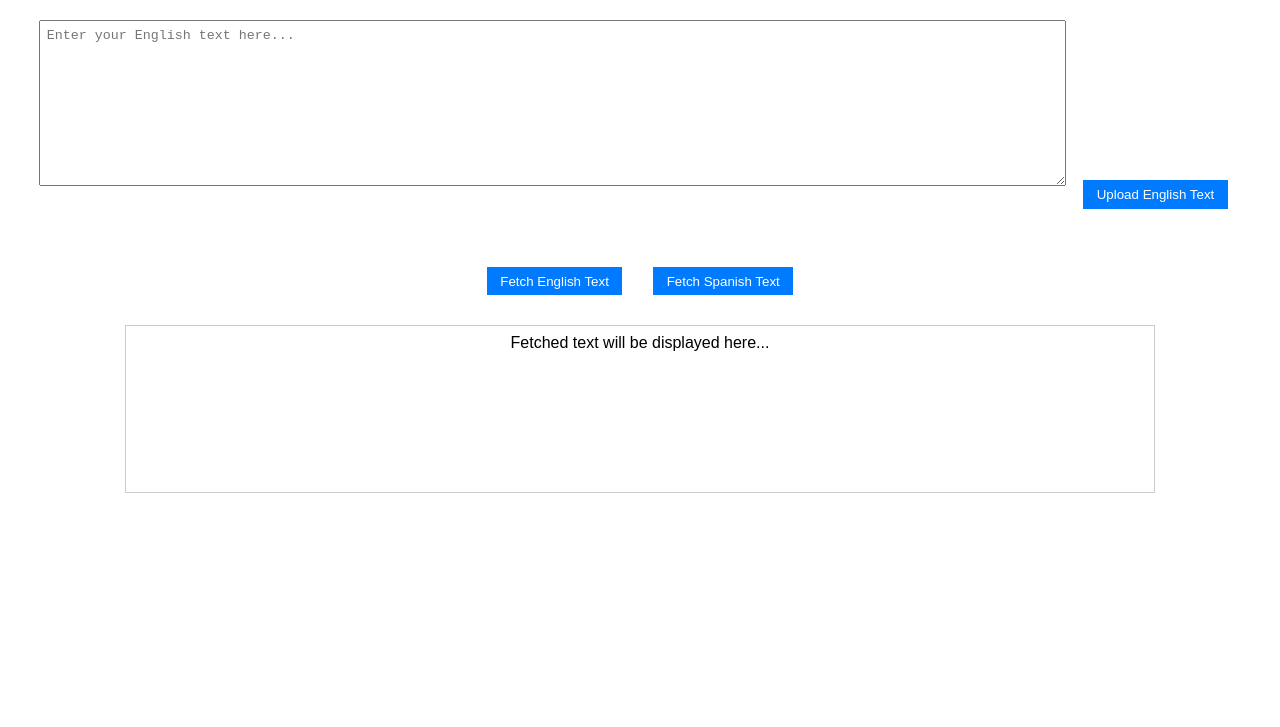
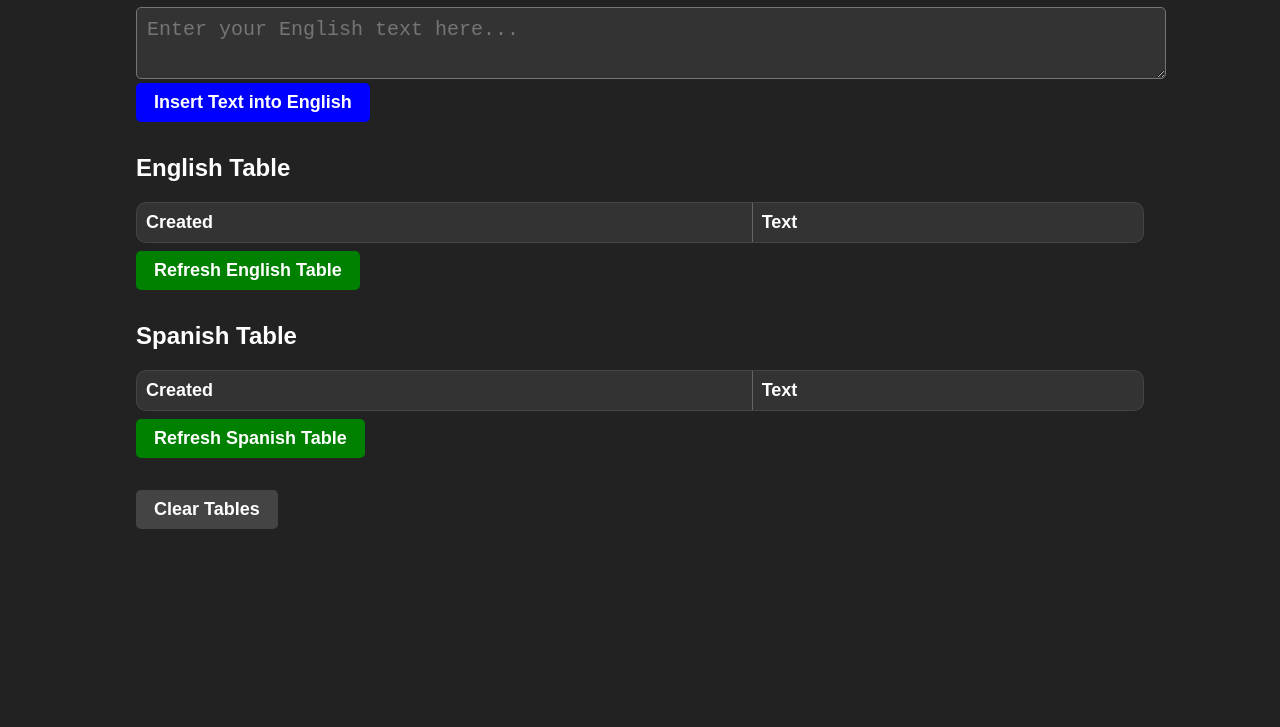
Before and after one commit to npollock14/binding-trigger-demo-frontend, a website: page public/index.html in a window 1280 px wide. Shown: the part 73-800 px from the top of the page. Drawn offline with Linux system fonts and the light colour scheme.

Commit message:
better styling

```diff
--- a/public/app.js
+++ b/public/app.js
@@ -25,15 +25,25 @@ async function fetchText(language) {
     const data = await response.json();
 
     if (response.ok) {
-      let content = "";
+      const tableBody = document.getElementById(`table-body-${language}`);
+      tableBody.innerHTML = ""; // Clear existing content
+
       for (const row of data) {
         const date = new Date(row.created);
-        const formattedDate = date.toLocaleString();
+        // just extract the time portion
+        const time = date.toLocaleTimeString("en-US");
 
-        content += `Created: ${formattedDate}\nText: ${row.body}\n\n`;
+        const tableRow = document.createElement("tr");
+        const dateCell = document.createElement("td");
+        const textCell = document.createElement("td");
+
+        dateCell.textContent = `${time}`;
+        textCell.textContent = `${row.body}`;
+
+        tableRow.appendChild(dateCell);
+        tableRow.appendChild(textCell);
+        tableBody.appendChild(tableRow);
       }
-
-      document.getElementById("display-area").textContent = content;
     } else {
       alert("Error: " + response.statusText);
     }
@@ -45,6 +55,23 @@ async function fetchText(language) {
 
 document.getElementById("upload-btn").addEventListener("click", function () {
   uploadText(document.getElementById("text-input").value);
+  // Clear the input field
+  document.getElementById("text-input").value = "";
+});
+
+document.getElementById("clear-tables").addEventListener("click", function () {
+  fetch("/clear-tables", { method: "GET" })
+    .then((response) => {
+      if (response.ok) {
+        alert("Tables cleared successfully");
+      } else {
+        alert("Error: " + response.statusText);
+      }
+    })
+    .catch((err) => {
+      console.error("Error:", err);
+      alert("An error occurred. Please try again.");
+    });
 });
 
 document
--- a/public/index.html
+++ b/public/index.html
@@ -12,13 +12,43 @@
         id="text-input"
         placeholder="Enter your English text here..."
       ></textarea>
-      <button id="upload-btn">Upload English Text</button>
+      <button id="upload-btn">Insert Text into English</button>
     </div>
 
     <div class="section">
-      <button id="fetch-english-btn">Fetch English Text</button>
-      <button id="fetch-spanish-btn">Fetch Spanish Text</button>
-      <div id="display-area">Fetched text will be displayed here...</div>
+      <div class="section">
+        <h2>English Table</h2>
+        <div id="display-area-english">
+          <table>
+            <thead>
+              <tr>
+                <th>Created</th>
+                <th>Text</th>
+              </tr>
+            </thead>
+            <tbody id="table-body-english"></tbody>
+          </table>
+        </div>
+        <button id="fetch-english-btn">Refresh English Table</button>
+      </div>
+      <div class="section">
+        <h2>Spanish Table</h2>
+        <div id="display-area-spanish">
+          <table>
+            <thead>
+              <tr>
+                <th>Created</th>
+                <th>Text</th>
+              </tr>
+            </thead>
+            <tbody id="table-body-spanish"></tbody>
+          </table>
+        </div>
+        <button id="fetch-spanish-btn">Refresh Spanish Table</button>
+      </div>
+    </div class="section">
+    <button id="clear-tables">Clear Tables</button>
+    </div>
     </div>
 
     <script src="app.js"></script>
--- a/public/style.css
+++ b/public/style.css
@@ -1,6 +1,9 @@
 body {
   font-family: Arial, sans-serif;
-    text-align: center;
+  text-align: left; /* Aligns everything to the left */
+  background-color: #222222;  /* dark grey */
+  color: #ffffff;  /* white */
+  padding: 0 10%; /* Add some padding to the body to better center the content */
 }
 
 .section {
@@ -8,23 +11,40 @@ body {
 }
 
 textarea {
-    width: 80%;
-    height: 150px;
-    margin: 1em auto;
+  width: 100%;
+  height: 50px;
   padding: 0.5em;
+  font-size: x-large;
+  background-color: #333333;  /* darker grey */
+  color: #ffffff;  /* white */
+  border-radius: 5px;
 }
 
 button {
-    background-color: #007BFF;
-    color: white;
+  display: block; /* To make the button take full width */
+  background-color: #444444;  /* even darker grey */
+  color: #ffffff;  /* white */
   border: none;
   padding: 0.5em 1em;
-    margin: 1em;
   cursor: pointer;
+  font-size: large;
+  font-weight: bold;
+  border-radius: 5px;
+  margin-bottom: 1em; /* Add some margin to separate the buttons from the tables */
+}
+
+#fetch-spanish-btn {
+  background-color: green;
+}
+#fetch-english-btn {
+  background-color: green;
+}
+#upload-btn {
+  background-color: blue;
 }
 
 button:hover {
-    background-color: #0056b3;
+  background-color: #555555;  /* slightly darker on hover */
 }
 
 #display-area {
@@ -33,4 +53,35 @@ body {
   margin: 1em auto;
   padding: 0.5em;
   border: 1px solid #ccc;
+  background-color: #333333;  /* darker grey */
+  color: #ffffff;  /* white */
 }
+
+table {
+  width: 100%;
+  margin: .5em auto;
+  border-collapse: collapse;
+  background-color: #444444;  /* darker grey */
+  color: #ffffff;  /* white */
+  border: 1px solid #666;  /* slightly lighter grey */
+  border-radius: 10px;  /* add a subtle roundness to the table */
+  overflow: hidden;  /* hides the square edges of th and td elements */
+}
+
+th, td {
+  padding: 0.5em;
+  border: 1px solid #666;  /* slightly lighter grey */
+  text-align: left;
+  background-color: #555555;  /* even darker grey */
+  color: #ffffff;  /* white */
+  font-size: large;
+}
+
+th {
+  background-color: #333333;  /* slightly lighter grey */
+}
+
+/* on hover clear tables should be red */
+#clear-tables:hover {
+  background-color: red;
+}
```
Also changed, not shown: server.js (+11 -10 lines). Lines whose indentation alone changed are shown as unchanged.
